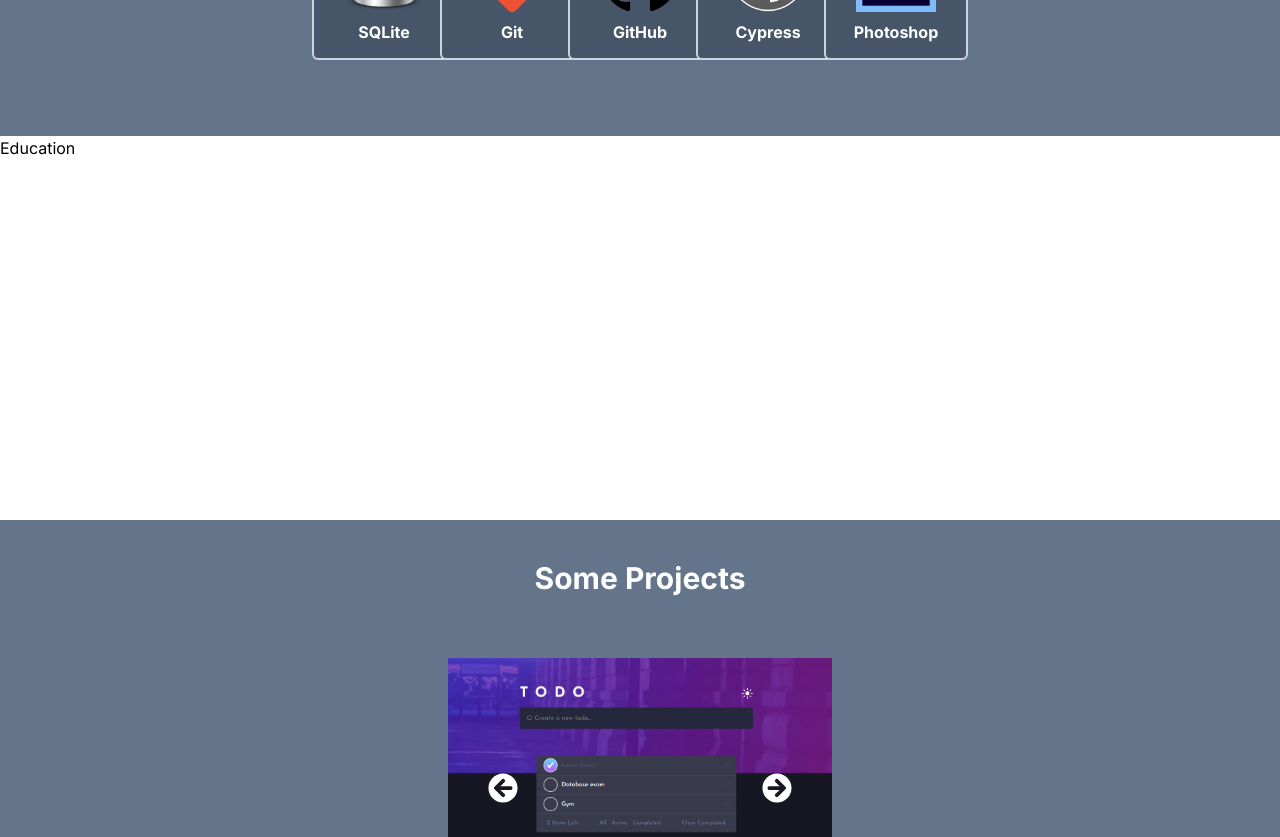
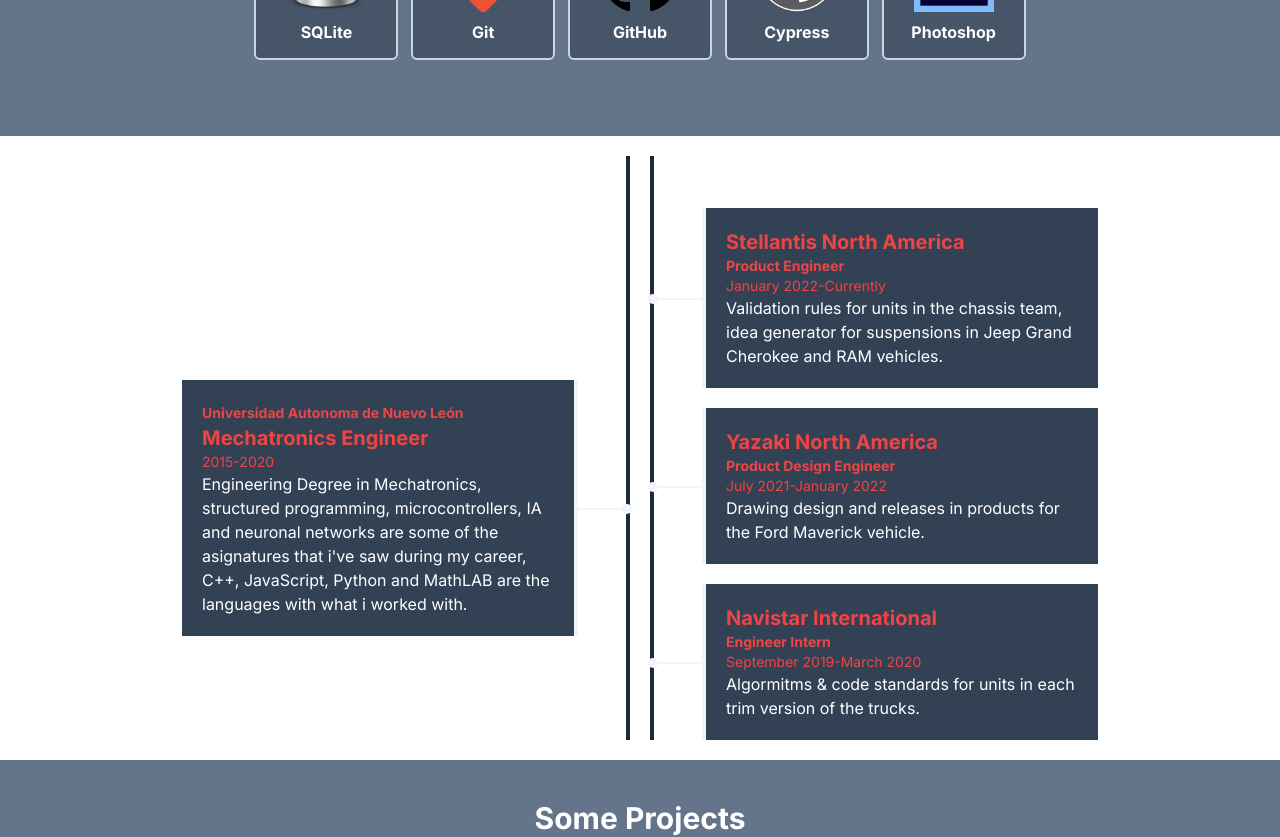
Before and after one commit to JesusRomanDev/portfolio, a React (Vite) app: page /#about in a window 1280 px wide. Shown: the part 1240-2077 px from the top of the page. Built offline with nearby package versions, Linux system fonts and the light colour scheme.

Commit message:
Seccion de Education creada

```diff
--- a/index.html
+++ b/index.html
@@ -6,7 +6,7 @@
     <meta name="viewport" content="width=device-width, initial-scale=1.0" />
     <title>Vite + React</title>
   </head>
-  <body class="dark:bg-slate-900 min-h-screen w-screen font-inter flex justify-center overflow-x-hidden">
+  <body class="dark:bg-slate-900 min-h-screen w-full font-inter flex justify-center overflow-x-hidden">
     <div id="root"></div>
     <script type="module" src="/src/main.jsx"></script>
   </body>
--- a/src/components/Education.jsx
+++ b/src/components/Education.jsx
@@ -4,7 +4,52 @@
   return (
     <>
         <section id='education'>
-            <div className='h-96'>Education</div>
+            <div className='mt-5 mb-5 flex justify-center gap-x-5'>
+              <div className='max-w-md w-1/2 text-white border-r-4 border-r-slate-800 flex flex-col items-end'>
+                <h3 className='text-2xl font-bold self-center'>Education</h3>
+                <div className='mt-48 mr-12 border-r-4 border-r-slate-100 bg-slate-700 p-5 relative'>
+                  <span className='text-red-500 text-sm font-bold'>Universidad Autonoma de Nuevo León</span>
+                  <p className='text-red-500 text-xl font-bold'>Mechatronics Engineer</p>
+                  <p className='text-red-500 text-sm'>2015-2020</p>
+                  <p>Engineering Degree in Mechatronics, structured programming, microcontrollers, IA and neuronal networks are some of the asignatures that i've saw during my career, C++, JavaScript, Python and MathLAB are the languages with what i worked with. </p>
+                  <div className='absolute h-0.5 w-12 bg-slate-100 top-1/2 -right-12'>
+                    <div className='relative bottom-1 block w-2.5 h-2.5 rounded-e-full rounded-t-full rounded-r-full rounded-b-full rounded-l-full left-full bg-slate-100'></div>
+                  </div>
+                </div>
+              </div>
+              <div className='max-w-md w-1/2 text-white border-l-4 border-l-slate-800 flex flex-col'>
+                <h3 className='text-2xl font-bold self-center'>Experience</h3>
+                <div className='mt-5 ml-12 border-l-4 border-l-slate-100 bg-slate-700 p-5 relative'>
+                  <p className='text-red-500 text-xl font-bold'>Stellantis North America</p>
+                  <h4 className='text-red-500 text-sm font-bold'>Product Engineer</h4>
+                  <p className='text-red-500 text-sm'>January 2022-Currently</p>
+                  <p className=''>Validation rules for units in the chassis team, idea generator for suspensions in Jeep Grand Cherokee and RAM vehicles.</p>
+                  <div className='absolute h-0.5 w-12 bg-slate-100 top-1/2 -left-12'>
+                    <div className='relative bottom-1 block w-2.5 h-2.5 rounded-e-full rounded-t-full rounded-r-full rounded-b-full rounded-l-full right-2.5 bg-slate-100'></div>
+                  </div>
+                </div>
+
+                <div className='mt-5 ml-12 border-l-4 border-l-slate-100 bg-slate-700 p-5 relative'>
+                  <p className='text-red-500 text-xl font-bold'>Yazaki North America</p>
+                  <h4 className='text-red-500 text-sm font-bold'>Product Design Engineer</h4>
+                  <p className='text-red-500 text-sm'>July 2021-January 2022</p>
+                  <p className=''>Drawing design and releases in products for the Ford Maverick vehicle. </p>
+                  <div className='absolute h-0.5 w-12 bg-slate-100 top-1/2 -left-12'>
+                    <div className='relative bottom-1 block w-2.5 h-2.5 rounded-e-full rounded-t-full rounded-r-full rounded-b-full rounded-l-full right-2.5 bg-slate-100'></div>
+                  </div>
+                </div>
+
+                <div className='mt-5 ml-12 border-l-4 border-l-slate-100 bg-slate-700 p-5 relative'>
+                  <p className='text-red-500 text-xl font-bold'>Navistar International</p>
+                  <h4 className='text-red-500 text-sm font-bold'>Engineer Intern</h4>
+                  <p className='text-red-500 text-sm'>September 2019-March 2020</p>
+                  <p className=''>Algormitms & code standards for units in each trim version of the trucks.</p>
+                  <div className='absolute h-0.5 w-12 bg-slate-100 top-1/2 -left-12'>
+                    <div className='relative bottom-1 block w-2.5 h-2.5 rounded-e-full rounded-t-full rounded-r-full rounded-b-full rounded-l-full right-2.5 bg-slate-100'></div>
+                  </div>
+                </div>
+              </div>
+            </div>
         </section>
     </>
   )
--- a/src/components/Skills.jsx
+++ b/src/components/Skills.jsx
@@ -5,22 +5,22 @@
     <>
         <section id='skills' className='py-5 bg-slate-500 flex flex-col justify-center items-center'>
             <h2 className='font-bold text-white text-3xl p-5'>Skills</h2>
-            <div className='grid w-1/2 place-items-center grid-cols-2 md:grid-cols-3 xl:grid-cols-5 gap-y-20 mb-14'>
-                <div className='hover:scale-125 hover:bg-slate-900 hover:duration-300 ease-out duration-300 gap-y-2 border-2 rounded-md border-slate-300 flex flex-col justify-center items-center bg-slate-600 h-32 w-32 sm:h-36 sm:w-36'><img className='w-20 h-20' src="../../images/HTML5_badge.png" alt="" /><p className='text-white font-bold'>HTML</p></div>
-                <div className='hover:scale-125 hover:bg-slate-900 hover:duration-300 ease-out duration-300 gap-y-2 border-2 rounded-md border-slate-300 flex flex-col justify-center items-center bg-slate-600 h-32 w-32 sm:h-36 sm:w-36'><img className='w-20 h-20' src="../../images/css.png" alt="" /><p className='text-white font-bold'>CSS</p></div>
-                <div className='hover:scale-125 hover:bg-slate-900 hover:duration-300 ease-out duration-300 gap-y-2 border-2 rounded-md border-slate-300 flex flex-col justify-center items-center bg-slate-600 h-32 w-32 sm:h-36 sm:w-36'><img className='w-20 h-20' src="../../images/js.png" alt="" /><p className='text-white font-bold'>JavaScript</p></div>
-                <div className='hover:scale-125 hover:bg-slate-900 hover:duration-300 ease-out duration-300 gap-y-2 border-2 rounded-md border-slate-300 flex flex-col justify-center items-center bg-slate-600 h-32 w-32 sm:h-36 sm:w-36'><img className='w-20 h-20' src="../../images/twind.svg" alt="" /><p className='text-white font-bold'>Tailwind</p></div>
-                <div className='hover:scale-125 hover:bg-slate-900 hover:duration-300 ease-out duration-300 gap-y-2 border-2 rounded-md border-slate-300 flex flex-col justify-center items-center bg-slate-600 h-32 w-32 sm:h-36 sm:w-36'><img className='w-20 h-20' src="../../images/bstrap.svg" alt="" /><p className='text-white font-bold'>Bootstrap</p></div>
-                <div className='hover:scale-125 hover:bg-slate-900 hover:duration-300 ease-out duration-300 gap-y-2 border-2 rounded-md border-slate-300 flex flex-col justify-center items-center bg-slate-600 h-32 w-32 sm:h-36 sm:w-36'><img className='w-20 h-20' src="../../images/react.png" alt="" /><p className='text-white font-bold'>React</p></div>
-                <div className='hover:scale-125 hover:bg-slate-900 hover:duration-300 ease-out duration-300 gap-y-2 border-2 rounded-md border-slate-300 flex flex-col justify-center items-center bg-slate-600 h-32 w-32 sm:h-36 sm:w-36'><img className='w-20 h-20' src="../../images/vite.png" alt="" /><p className='text-white font-bold'>Vite</p></div>
-                <div className='hover:scale-125 hover:bg-slate-900 hover:duration-300 ease-out duration-300 gap-y-2 border-2 rounded-md border-slate-300 flex flex-col justify-center items-center bg-slate-600 h-32 w-32 sm:h-36 sm:w-36'><img className='w-16 h-10' src="../../images/Node.js_logo.svg.png" alt="" /><p className='text-white font-bold'>NodeJS</p></div>
-                <div className='hover:scale-125 hover:bg-slate-900 hover:duration-300 ease-out duration-300 gap-y-2 border-2 rounded-md border-slate-300 flex flex-col justify-center items-center bg-slate-600 h-32 w-32 sm:h-36 sm:w-36'><img className='w-16 h-10' src="../../images/npm.png" alt="" /><p className='text-white font-bold'>NPM</p></div>
-                <div className='hover:scale-125 hover:bg-slate-900 hover:duration-300 ease-out duration-300 gap-y-2 border-2 rounded-md border-slate-300 flex flex-col justify-center items-center bg-slate-600 h-32 w-32 sm:h-36 sm:w-36'><img className='w-20 h-20' src="../../images/mongo.webp" alt="" /><p className='text-white font-bold'>MongoDB</p></div>
-                <div className='hover:scale-125 hover:bg-slate-900 hover:duration-300 ease-out duration-300 gap-y-2 border-2 rounded-md border-slate-300 flex flex-col justify-center items-center bg-slate-600 h-32 w-32 sm:h-36 sm:w-36'><img className='w-20 h-20' src="../../images/sql.png" alt="" /><p className='text-white font-bold'>SQLite</p></div>
-                <div className='hover:scale-125 hover:bg-slate-900 hover:duration-300 ease-out duration-300 gap-y-2 border-2 rounded-md border-slate-300 flex flex-col justify-center items-center bg-slate-600 h-32 w-32 sm:h-36 sm:w-36'><img className='w-20 h-20' src="../../images/git.png" alt="" /><p className='text-white font-bold'>Git</p></div>
-                <div className='hover:scale-125 hover:bg-slate-900 hover:duration-300 ease-out duration-300 gap-y-2 border-2 rounded-md border-slate-300 flex flex-col justify-center items-center bg-slate-600 h-32 w-32 sm:h-36 sm:w-36'><img className='w-20 h-20' src="../../images/github.png" alt="" /><p className='text-white font-bold'>GitHub</p></div>
-                <div className='hover:scale-125 hover:bg-slate-900 hover:duration-300 ease-out duration-300 gap-y-2 border-2 rounded-md border-slate-300 flex flex-col justify-center items-center bg-slate-600 h-32 w-32 sm:h-36 sm:w-36'><img className='w-20 h-20' src="../../images/cy.png" alt="" /><p className='text-white font-bold'>Cypress</p></div>
-                <div className='hover:scale-125 hover:bg-slate-900 hover:duration-300 ease-out duration-300 gap-y-2 border-2 rounded-md border-slate-300 flex flex-col justify-center items-center bg-slate-600 h-32 w-32 sm:h-36 sm:w-36'><img className='w-20 h-20' src="../../images/photoshop.png" alt="" /><p className='text-white font-bold'>Photoshop</p></div>
+            <div className='grid w-1/2 place-items-center grid-cols-3 sm:grid-cols-3 md:grid-cols-4 xl:grid-cols-5 sm:gap-x-36 gap-x-20  gap-y-20 mb-14'>
+                <div className='hover:scale-125 hover:bg-slate-900 hover:duration-300 ease-out duration-300 gap-y-2 border-2 rounded-md border-slate-300 flex flex-col justify-center items-center bg-slate-600 h-24 w-24 sm:h-36 sm:w-36'><img className=' w-10 h-10 sm:w-20 sm:h-20' src="../../images/HTML5_badge.png" alt="" /><p className='text-white font-bold'>HTML</p></div>
+                <div className='hover:scale-125 hover:bg-slate-900 hover:duration-300 ease-out duration-300 gap-y-2 border-2 rounded-md border-slate-300 flex flex-col justify-center items-center bg-slate-600 h-24 w-24 sm:h-36 sm:w-36'><img className=' w-10 h-10 sm:w-20 sm:h-20' src="../../images/css.png" alt="" /><p className='text-white font-bold'>CSS</p></div>
+                <div className='hover:scale-125 hover:bg-slate-900 hover:duration-300 ease-out duration-300 gap-y-2 border-2 rounded-md border-slate-300 flex flex-col justify-center items-center bg-slate-600 h-24 w-24 sm:h-36 sm:w-36'><img className=' w-10 h-10 sm:w-20 sm:h-20' src="../../images/js.png" alt="" /><p className='text-white font-bold'>JavaScript</p></div>
+                <div className='hover:scale-125 hover:bg-slate-900 hover:duration-300 ease-out duration-300 gap-y-2 border-2 rounded-md border-slate-300 flex flex-col justify-center items-center bg-slate-600 h-24 w-24 sm:h-36 sm:w-36'><img className=' w-10 h-10 sm:w-20 sm:h-20' src="../../images/twind.svg" alt="" /><p className='text-white font-bold'>Tailwind</p></div>
+                <div className='hover:scale-125 hover:bg-slate-900 hover:duration-300 ease-out duration-300 gap-y-2 border-2 rounded-md border-slate-300 flex flex-col justify-center items-center bg-slate-600 h-24 w-24 sm:h-36 sm:w-36'><img className=' w-10 h-10 sm:w-20 sm:h-20' src="../../images/bstrap.svg" alt="" /><p className='text-white font-bold'>Bootstrap</p></div>
+                <div className='hover:scale-125 hover:bg-slate-900 hover:duration-300 ease-out duration-300 gap-y-2 border-2 rounded-md border-slate-300 flex flex-col justify-center items-center bg-slate-600 h-24 w-24 sm:h-36 sm:w-36'><img className=' w-10 h-10 sm:w-20 sm:h-20' src="../../images/react.png" alt="" /><p className='text-white font-bold'>React</p></div>
+                <div className='hover:scale-125 hover:bg-slate-900 hover:duration-300 ease-out duration-300 gap-y-2 border-2 rounded-md border-slate-300 flex flex-col justify-center items-center bg-slate-600 h-24 w-24 sm:h-36 sm:w-36'><img className=' w-10 h-10 sm:w-20 sm:h-20' src="../../images/vite.png" alt="" /><p className='text-white font-bold'>Vite</p></div>
+                <div className='hover:scale-125 hover:bg-slate-900 hover:duration-300 ease-out duration-300 gap-y-2 border-2 rounded-md border-slate-300 flex flex-col justify-center items-center bg-slate-600 h-24 w-24 sm:h-36 sm:w-36'><img className='w-16 h-10' src="../../images/Node.js_logo.svg.png" alt="" /><p className='text-white font-bold'>NodeJS</p></div>
+                <div className='hover:scale-125 hover:bg-slate-900 hover:duration-300 ease-out duration-300 gap-y-2 border-2 rounded-md border-slate-300 flex flex-col justify-center items-center bg-slate-600 h-24 w-24 sm:h-36 sm:w-36'><img className='w-16 h-10' src="../../images/npm.png" alt="" /><p className='text-white font-bold'>NPM</p></div>
+                <div className='hover:scale-125 hover:bg-slate-900 hover:duration-300 ease-out duration-300 gap-y-2 border-2 rounded-md border-slate-300 flex flex-col justify-center items-center bg-slate-600 h-24 w-24 sm:h-36 sm:w-36'><img className=' w-10 h-10 sm:w-20 sm:h-20' src="../../images/mongo.webp" alt="" /><p className='text-white font-bold'>MongoDB</p></div>
+                <div className='hover:scale-125 hover:bg-slate-900 hover:duration-300 ease-out duration-300 gap-y-2 border-2 rounded-md border-slate-300 flex flex-col justify-center items-center bg-slate-600 h-24 w-24 sm:h-36 sm:w-36'><img className=' w-10 h-10 sm:w-20 sm:h-20' src="../../images/sql.png" alt="" /><p className='text-white font-bold'>SQLite</p></div>
+                <div className='hover:scale-125 hover:bg-slate-900 hover:duration-300 ease-out duration-300 gap-y-2 border-2 rounded-md border-slate-300 flex flex-col justify-center items-center bg-slate-600 h-24 w-24 sm:h-36 sm:w-36'><img className=' w-10 h-10 sm:w-20 sm:h-20' src="../../images/git.png" alt="" /><p className='text-white font-bold'>Git</p></div>
+                <div className='hover:scale-125 hover:bg-slate-900 hover:duration-300 ease-out duration-300 gap-y-2 border-2 rounded-md border-slate-300 flex flex-col justify-center items-center bg-slate-600 h-24 w-24 sm:h-36 sm:w-36'><img className=' w-10 h-10 sm:w-20 sm:h-20' src="../../images/github.png" alt="" /><p className='text-white font-bold'>GitHub</p></div>
+                <div className='hover:scale-125 hover:bg-slate-900 hover:duration-300 ease-out duration-300 gap-y-2 border-2 rounded-md border-slate-300 flex flex-col justify-center items-center bg-slate-600 h-24 w-24 sm:h-36 sm:w-36'><img className=' w-10 h-10 sm:w-20 sm:h-20' src="../../images/cy.png" alt="" /><p className='text-white font-bold'>Cypress</p></div>
+                <div className='hover:scale-125 hover:bg-slate-900 hover:duration-300 ease-out duration-300 gap-y-2 border-2 rounded-md border-slate-300 flex flex-col justify-center items-center bg-slate-600 h-24 w-24 sm:h-36 sm:w-36'><img className=' w-10 h-10 sm:w-20 sm:h-20' src="../../images/photoshop.png" alt="" /><p className='text-white font-bold'>Photoshop</p></div>
             </div>
         </section>
 
```
